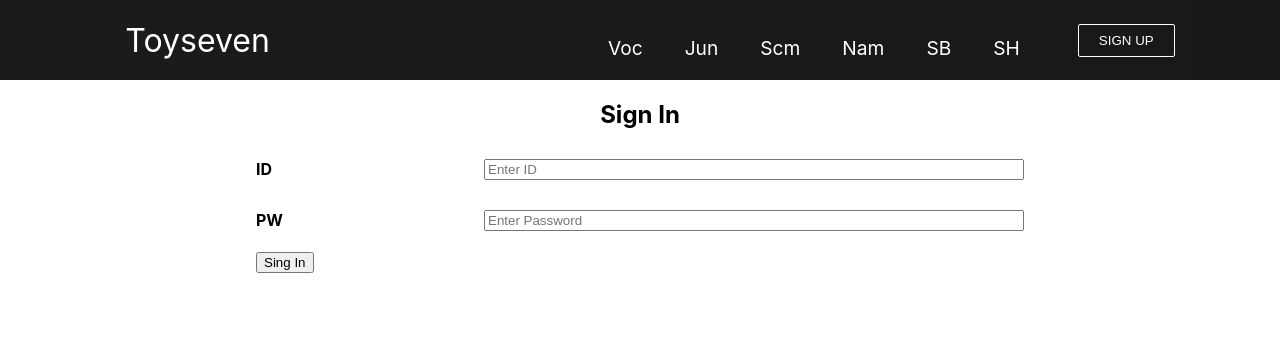
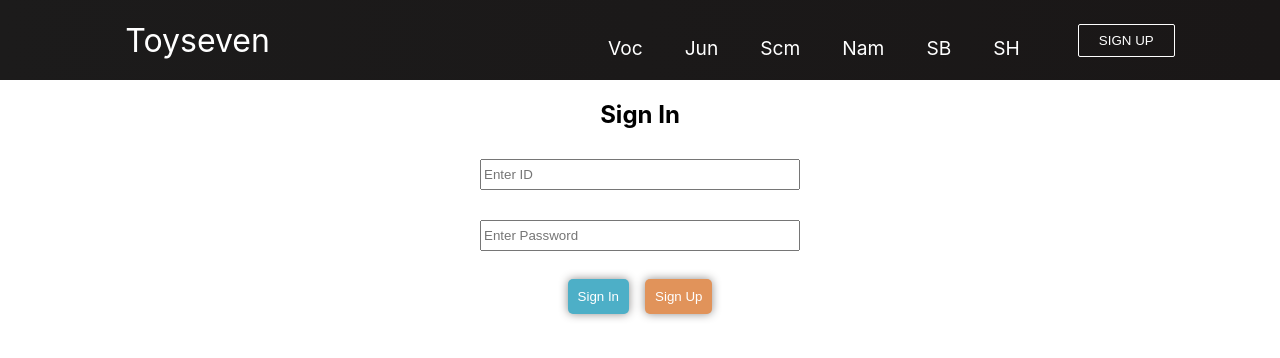
Before and after one commit to JunseongHeo/2401_msa_react_study, a React (Create React App) app in the folder board/board/: page /nam/login_nam in a window 1280 px wide. Shown: the top 358 px of the page. Built offline with nearby package versions, Linux system fonts and the light colour scheme.

Commit message:
login(working)

```diff
--- /dev/null
+++ b/board/board/src/pages/nam/NamLogin.css
@@ -0,0 +1,52 @@
+.nam-login-wrapper {
+    width: 25%;
+    margin: 0 auto;
+    text-align: center;
+}
+
+.nam-login-row {
+    margin: 10px 0;
+    display: flex;
+}
+
+.nam-login-row>input {
+    margin: 10px 0;
+    width: 100%;
+    height: 25px;
+    line-height: 22px;
+}
+
+.login-button {
+    padding: 10px;
+    background-color: #4dafc7;
+    border:none;
+    border-radius: 5px;
+    color: white;
+    margin: 8px;
+    box-shadow: 0 0 10px #8f8c8b;
+    cursor:pointer;
+}
+
+.login-button:active {
+    color: #1d80a4;
+    background-color: #bcdde7;
+    box-shadow: -5px -5px 30px 5px #78d8ef, 5px 5px 30px 5px #3a6fe3;
+}
+
+.signup-button {
+    text-decoration: none;
+    padding: 10px;
+    background-color: #e1935a;
+    border:none;
+    border-radius: 5px;
+    color: white;
+    margin: 8px;
+    box-shadow: 0 0 10px #8f8c8b;
+    cursor:pointer;
+}
+
+.signup-button:active {
+    color: #c77334;
+    background-color: #eedac5;
+    box-shadow: -5px -5px 30px 5px #ecce81, 5px 5px 30px 5px #e17626;
+}
--- a/board/board/src/pages/nam/NamLogin.js
+++ b/board/board/src/pages/nam/NamLogin.js
@@ -1,7 +1,7 @@
 import React, { useState } from 'react';
 import axios from 'axios';
-
-import './NamView.css';
+import './NamLogin.css';
+import {Link} from "react-router-dom";
 
 const onClickLogin = (inputId,inputPw) => {
     console.log("click to login");
@@ -52,9 +52,8 @@ function NamLogin() {
 
     return (<>
         <h2 align="center">Sign In</h2>
-        <div className="nam-view-wrapper">
-            <div className="nam-view-row">
-                <label>ID</label>
+        <div className="nam-login-wrapper">
+            <div className="nam-login-row">
                 <input type="text"
                        className="form-control"
                        placeholder="Enter ID"
@@ -63,8 +62,7 @@ function NamLogin() {
                        onChange={HandleInputId}
                 />
             </div>
-            <div className="nam-view-row">
-                <label>PW</label>
+            <div className="nam-login-row">
                 <input type="text"
                        className="form-control"
                        placeholder="Enter Password"
@@ -73,7 +71,12 @@ function NamLogin() {
                        onChange={HandleInputPw}
                 />
             </div>
-            <button type="button" onClick={() => onClickLogin(inputId,inputPw)}>Sing In</button>
+            <button type="button" className="login-button" onClick={() => onClickLogin(inputId,inputPw)}>Sign In</button>
+            <Link to={`/nam/member`}>
+                <button className="signup-button">
+                    Sign Up
+                </button>
+            </Link>
         </div>
     </>);
 
```
